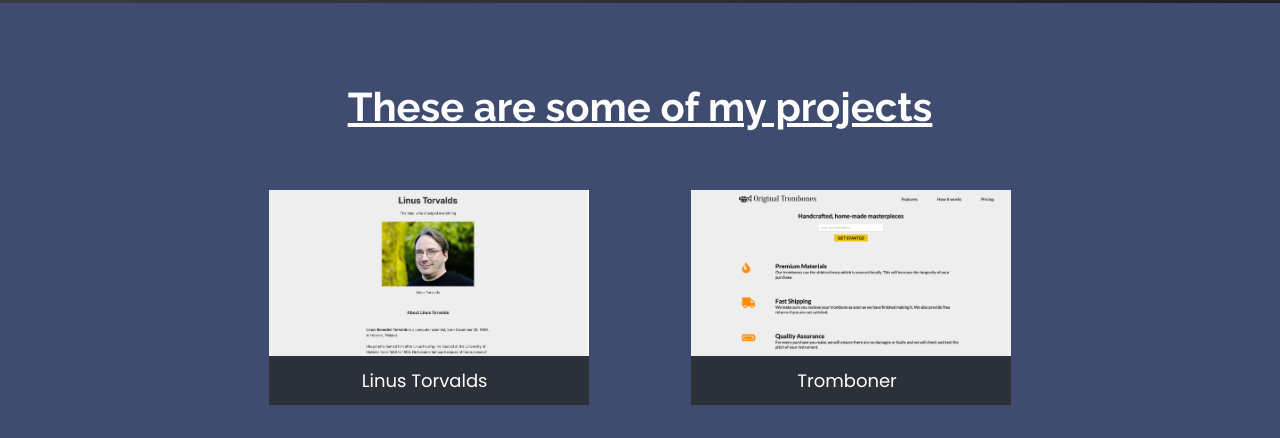
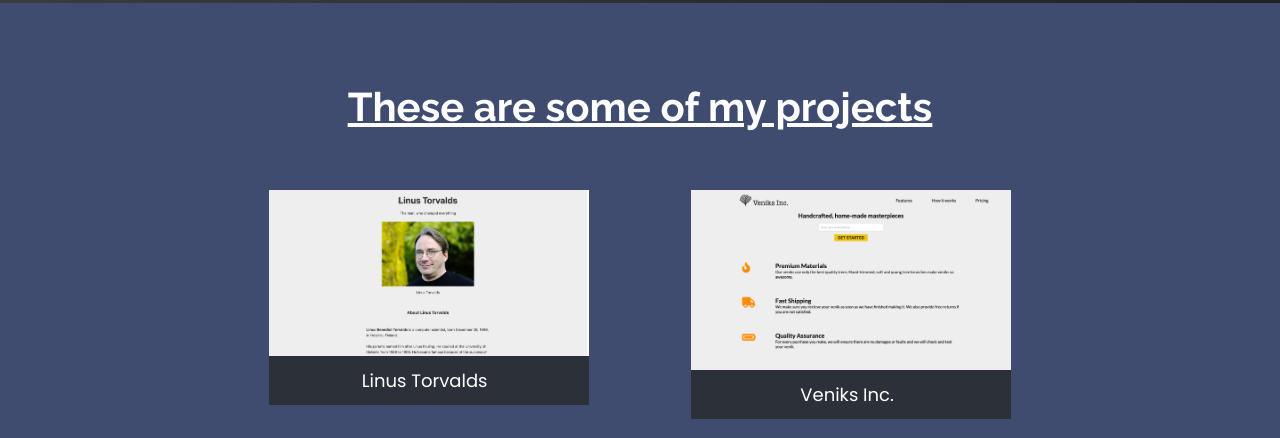
Before and after one commit to elheim/portfolio, a plain HTML site: page index.html in a window 1280 px wide. Shown: the part 797-1235 px from the top of the page. Drawn offline with Linux system fonts and the light colour scheme.

Commit message:
tromboner changed to Veniks

```diff
--- a/index.html
+++ b/index.html
@@ -54,11 +54,11 @@
                 href="https://codepen.io/elheim/full/NWvgEmb"
                 target="_blank"
                 class="project-tile">
-                <img src="img\tromboner.png"
+                <img src="img\veniks.png"
                   alt="project"
                   class="project-img">
                 <p class="project-title">
-                  <span class="hidden-hover"><</span> Tromboner <span class="hidden-hover">/></span>
+                  <span class="hidden-hover"><</span> Veniks Inc. <span class="hidden-hover">/></span>
                 </p>
               </a>
           </div>
```
Also changed, not shown: img/github.png (added), img/veniks.png (added).
